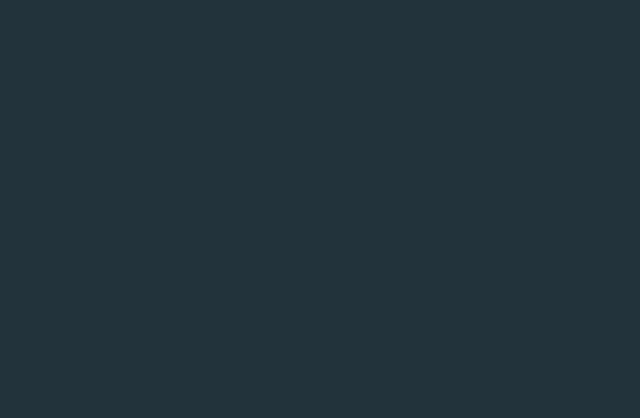
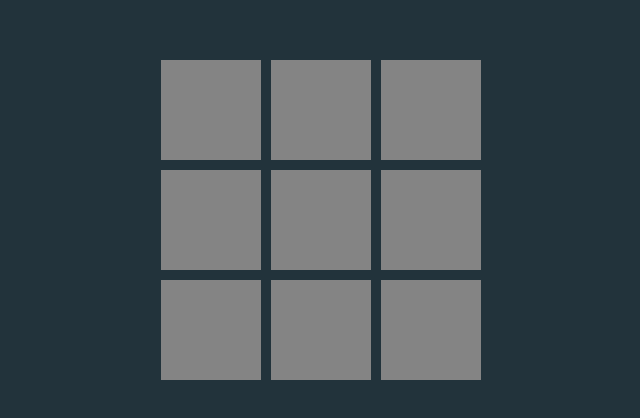
Before and after one commit to Diego3207/gato-react.js, a React (Create React App) app: page / in a window 1280 px wide. Shown: the part 180-598 px from the top of the page, without its empty margins (319-959 px from the left). Built offline with nearby package versions, Linux system fonts and the light colour scheme.

Commit message:
Cambios en Square.css

```diff
--- a/src/App.js
+++ b/src/App.js
@@ -10,6 +10,11 @@ const App = () => {
     O: 0,
   });
 
+  const handleClick = square => {
+    let newSquares = [...squares];
+
+  }
+
   return (
     <div className="container">
       <Board squares={squares}/>
--- /dev/null
+++ b/src/components/Square/Square.css
@@ -0,0 +1,19 @@
+.square {
+    width: 100px;
+    height: 100px;
+    background-color: #848484;
+    margin: 5px;
+    transition: all .2s;
+    border-radius: 0%;
+    clip-path: polygon(36% 0, 0 0, 0 29%, 0 57%, 0 100%, 30% 100%, 73% 100%, 100% 100%, 100% 59%, 100% 31%, 100% 0, 74% 0);
+}
+
+.square--X {
+    background-color: #cd4639;
+    clip-path: polygon(20% 0%, 0% 20%, 30% 50%, 0% 80%, 20% 100%, 50% 70%, 80% 100%, 100% 80%, 70% 50%, 100% 20%, 80% 0%, 50% 30%);
+}
+
+.square--O {
+    background-color: #4392f1;
+    border-radius: 50%;
+}
--- a/src/components/Square/Square.js
+++ b/src/components/Square/Square.js
@@ -1,3 +1,5 @@
+import './Square.css';
+
 const Square = ({ value }) => {
 
     return (
```
